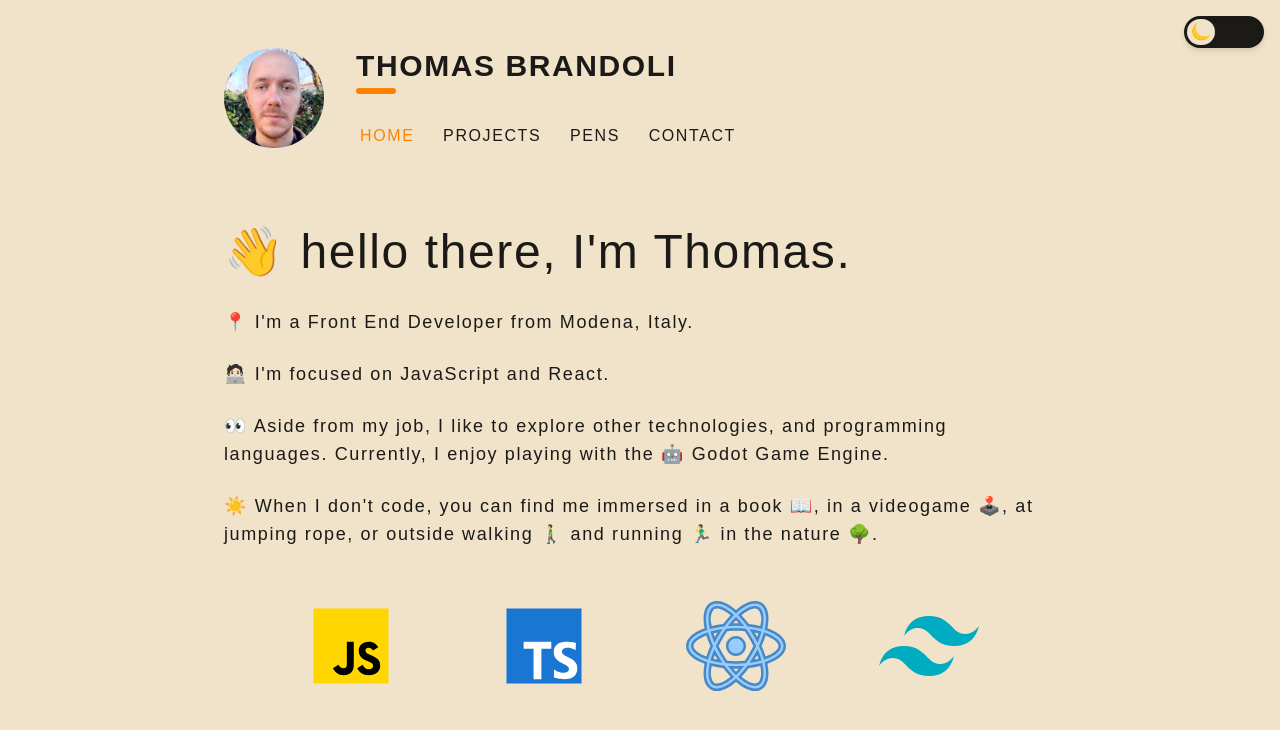
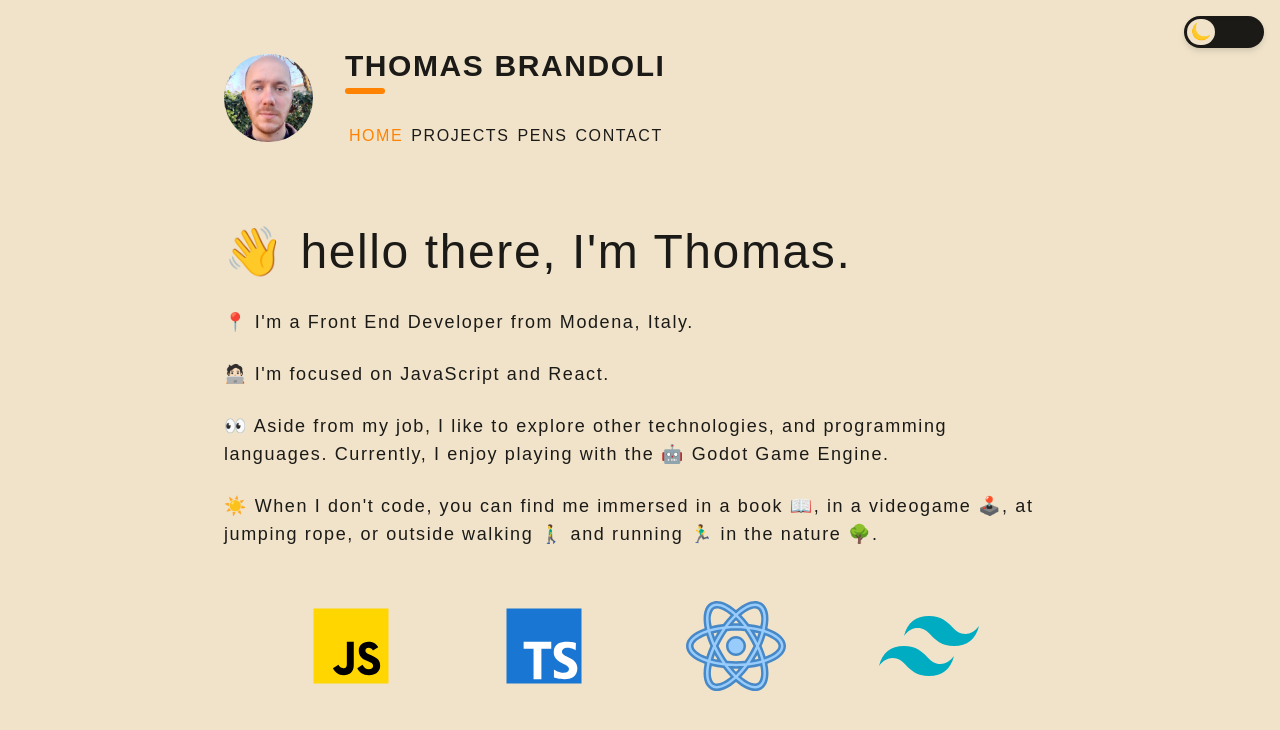
Before and after one commit to ThGnommy/my-portfolio, a Next.js app: page / in a window 1280 px wide. Shown: the top 730 px of the page. Built offline with nearby package versions, Linux system fonts and the light colour scheme.

Commit message:
edit nav style

```diff
--- a/components/Header/Header.module.css
+++ b/components/Header/Header.module.css
@@ -7,7 +7,7 @@
 }
 
 .navSection {
-  @apply flex flex-col h-[100px] w-full lg:w-6/12 justify-between sm:pl-8 mt-4 sm:mt-0;
+  @apply flex flex-col h-[100px] w-full justify-between sm:pl-8 mt-4 sm:mt-0;
 }
 
 .navSection h1 {
@@ -19,7 +19,7 @@
 }
 
 .navSection nav {
-  @apply flex flex-wrap flex-row justify-between w-full;
+  @apply flex flex-wrap flex-row justify-start w-full;
 }
 
 .navSection nav a {
```
